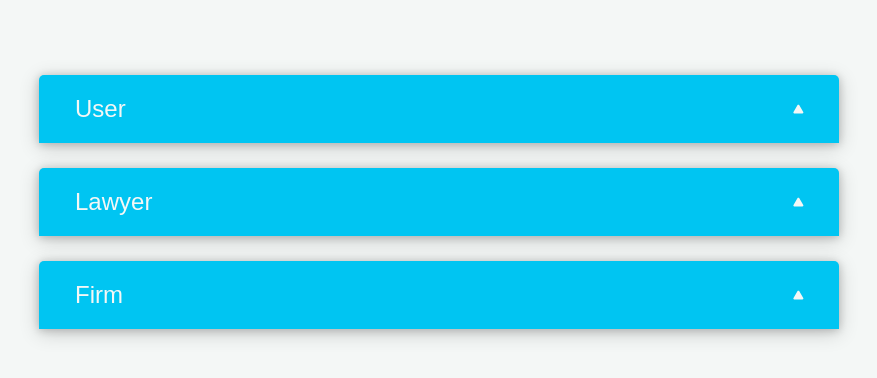
After one commit to The-Commuters/Wi-Legal, a PHP site: page /register.html in a window 1280 px wide. The commit adds this page. Shown: the top 378 px of the page, without its empty margins (201-1078 px from the left). Run offline with PHP 8.4, Linux system fonts and the light colour scheme; some libraries are stand-ins or nearby versions.

Commit message:
register start

```diff
--- a/public/css/style.css
+++ b/public/css/style.css
@@ -115,22 +115,27 @@ a {
 
 @keyframes pull-left { /* Makes an animation variable for later use */
 	0%   {transform: translateX(-1000rem)}
-	70%  {transform: translateX(2rem)}
-	90%  {transform: translateX(-1rem)}
+	50%  {transform: translateX(2rem)}
+	75%  {transform: translateX(-1rem)}
 	100% {transform: translateX(0)}
+} /* Pulls an element from the left to where it's suposed to be */
+
+@keyframes register-animation { /* Makes an animation variable for later use */
+	0%   {}
+	100% {}
 } /* Pulls an element from the left to where it's suposed to be */
 
 
 /* ---------->>> Titles (2.4) <<<-----------*/
 
 h1 {
-	font-family: sans-serif;
+	font-family: "proxima-nova", arial, sans-serif;
 	font-size: 2.6rem;
 	font-weight: 600;
 } /* Personalized h1 title */
 
 h2 {
-	font-family: sans-serif;
+	font-family: "proxima-nova", arial, sans-serif;
 	font-size: 2.4rem;
 	font-weight: 500;
 	padding-bottom: 2rem;
@@ -445,6 +450,7 @@ main {
 .search-input {
 	display: flex;
 	justify-content: space-between;
+	width: 100%;
 	align-items: center;
 	border: 0.1rem solid var(--faded-black);
 }
@@ -613,6 +619,49 @@ main {
 }
 
 
+/* ---------->>> Register (4.6) <<<-----------*/
+
+.register {
+	width: 80rem;
+}
+
+.register-tab {
+	position: relative;
+	padding: 2rem;
+	background-color: var(--blue);
+
+
+	border-radius: 0.5rem 0.5rem 0 0;
+	cursor: pointer;
+}
+
+.register-title {
+	display: flex;
+	justify-content: space-between;
+	align-items: center;
+	user-select: none;
+}
+
+.register-title > h2 {
+	padding: 0;
+}
+
+.register-title > svg {
+	transform: rotate(-90deg);
+	transition: 0.4s;
+}
+
+.rotate-triangle > .register-title > svg {
+	transform: rotate(90deg);
+}
+
+.register-form {
+	display: none;
+	background-color: white;
+
+	animation: register-animation 2s;
+}
+
 
 /* ------------------------*/ /* ---------->>> FOOTER (5) <<<-----------*/ /* ------------------------*/
 
@@ -778,6 +827,10 @@ footer {
 .pc-hide {
 	display: inline-block;
 } /* Makes something dissapear on pc */
+
+.toggle {
+	display: block;
+}
 
 
 /* ---------->>> Quick fixes (6.8) <<<-----------*/
@@ -987,6 +1040,10 @@ Footer
 		width: auto;
 	}
 
+	.search-input {
+		width: 25rem;
+	}
+
 	.list-item {
 		width: 50rem;
 	}
--- a/public/js/core.js
+++ b/public/js/core.js
@@ -2,7 +2,7 @@
 
 $(function(){
 
-	// DROPDOWN FUNCTION
+	// LOGIN DROPDOWN FUNCTION
 
 	// Displays and hides the login box onclick anywhere
 	$(".login-container").click(function(){
@@ -19,11 +19,32 @@ $(function(){
 		e.stopPropagation();
 	});
 
-	// END OF DROPDOWN FUNCTION
+	// END OF LOGIN DROPDOWN FUNCTION
 
 
 
-	// ... FUNCTION
+	// REGISTER DROPDOWN FUNCTION
+
+	$("#user").click(function(){
+		$("#user-register").toggleClass("toggle")
+		$("#user").toggleClass("rotate-triangle")
+	});
+
+	$("#lawyer").click(function(){
+		$("#lawyer-register").toggleClass("toggle")
+		$("#lawyer").toggleClass("rotate-triangle")
+	});
+
+	$("#firm").click(function(){
+		$("#firm-register").toggleClass("toggle")
+		$("#firm").toggleClass("rotate-triangle")
+	});
+
+	// END OF REGISTER DROPDOWN FUNCTION
+
+
+
+	// REGISTER ... FUNCTION
 
 	// END OF ... FUNCTION
 
--- /dev/null
+++ b/public/register.html
@@ -0,0 +1,70 @@
+<!DOCTYPE html>
+<html lang="en">
+<head>
+    <meta charset="UTF-8">
+    <meta name="viewport" content="width=device-width, initial-scale=1.0">
+    <meta http-equiv="X-UA-Compatible" content="ie=edge">
+    <title>Document</title>
+    <link rel="stylesheet" href="css/style.css">
+    <script defer src="https://use.fontawesome.com/releases/v5.0.6/js/all.js"></script>
+	<script src="https://ajax.googleapis.com/ajax/libs/jquery/3.3.1/jquery.min.js"></script>
+	<script src="js/core.js" async></script>
+	<script src="js/modules/lazyload.js" async></script>
+</head>
+<body>
+    <main>
+
+        <div class="register center-marg med-marg-top">
+
+            <!-- User register -->
+            <div class="med-marg-bot">
+                <div id="user" class="register-tab full-w card">
+                    <div class="register-title center-marg container white-txt">
+                        <h2>User</h2>
+                        <i class="fas fa-play"></i>
+                    </div>
+                </div>
+
+                <div id="user-register" class="register-form card full-w">
+                    <form action="">
+
+                    </form>
+                </div>
+            </div>
+
+            <!-- Lawyer register -->
+            <div class="med-marg-bot">
+                <div id="lawyer" class="register-tab full-w card white-txt">
+                    <div class="register-title center-marg container">
+                        <h2>Lawyer</h2>
+                        <i class="fas fa-play"></i>
+                    </div>
+                </div>
+
+                <div id="lawyer-register" class="register-form card full-w">
+                    <form action="">
+
+                    </form>
+                </div>
+            </div>
+
+            <!-- firm register -->
+            <div class="med-marg-bot">
+                <div id="firm" class="register-tab full-w card white-txt">
+                    <div class="register-title center-marg container">
+                        <h2>Firm</h2>
+                        <i class="fas fa-play"></i>
+                    </div>
+                </div>
+
+                <div id="firm-register" class="register-form card full-w">
+                    <form action="">
+
+                    </form>
+                </div>
+            </div>
+
+        </div> <!-- End of register -->
+    </main>
+</body>
+</html>
```
Also changed, not shown: public/list.php (+11 -11 lines), public/register.php (+10 -1 lines).
